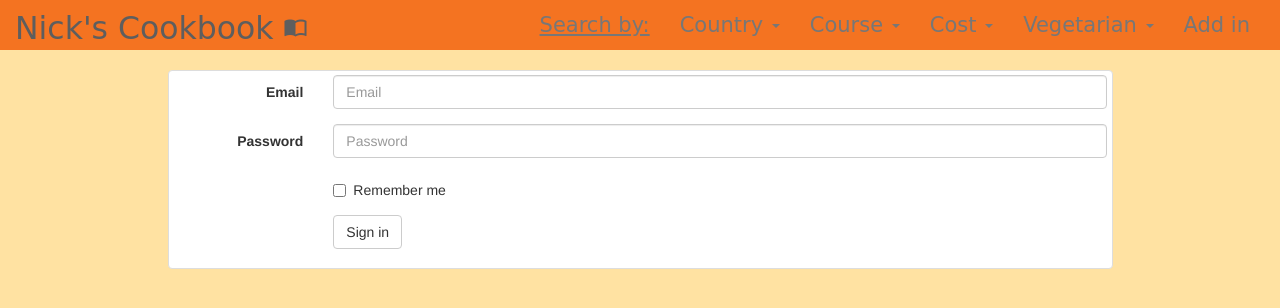
After one commit to nicktruel/cookbook, a Flask app: page /add_recipe in a window 1280 px wide. The commit adds this page. Shown: the top 308 px of the page. Run offline with Flask 2, Linux system fonts and the light colour scheme; some libraries are stand-ins or nearby versions; some web fonts are replaced.

Commit message:
Added add_recipe.html and app.py route for it

```diff
--- a/app.py
+++ b/app.py
@@ -95,6 +95,11 @@ def recipe_details(recipe_id):
 
 
 
+@app.route('/add_recipe')
+def add_recipe():
+    return render_template("add_recipe.html")
+
+
 if __name__ == '__main__':
     app.run(host=os.environ.get('IP'),
             port=int(os.environ.get('PORT')),
--- a/static/css/style.css
+++ b/static/css/style.css
@@ -131,3 +131,9 @@
 .rec-det{
     font-size: 1.5em;
 }
+
+
+/* add_recipe.html */
+.add-rec{
+    margin-top: 20px;
+}
--- /dev/null
+++ b/templates/add_recipe.html
@@ -0,0 +1,41 @@
+{% extends 'base.html' %}
+{% block content %}
+
+<div class="container add-rec">
+    <div class="row">
+        <div class="col-xs-12 col-md-10 col-md-offset-1 ">
+            <div class="thumbnail">
+                <form class="form-horizontal">
+                    <div class="form-group">
+                        <label for="inputEmail3" class="col-sm-2 control-label">Email</label>
+                        <div class="col-sm-10">
+                            <input type="email" class="form-control" id="inputEmail3" placeholder="Email">
+                        </div>
+                    </div>
+                    <div class="form-group">
+                        <label for="inputPassword3" class="col-sm-2 control-label">Password</label>
+                        <div class="col-sm-10">
+                            <input type="password" class="form-control" id="inputPassword3" placeholder="Password">
+                        </div>
+                    </div>
+                    <div class="form-group">
+                        <div class="col-sm-offset-2 col-sm-10">
+                            <div class="checkbox">
+                                <label>
+                                  <input type="checkbox"> Remember me
+                                </label>
+                            </div>
+                        </div>
+                    </div>
+                    <div class="form-group">
+                        <div class="col-sm-offset-2 col-sm-10">
+                            <button type="submit" class="btn btn-default">Sign in</button>
+                        </div>
+                    </div>
+                </form>
+            </div>
+        </div>
+    </div>
+</div>
+
+{% endblock %}
--- a/templates/base.html
+++ b/templates/base.html
@@ -70,7 +70,7 @@
                                 <li><a href="{{url_for('non_veg_recipes')}}">No</a></li>
                             </ul>
                         </li>
-                        <li><a href="#" data-toggle="modal" data-target="#exampleModal" data-whatever="@mdo">Log in</a></li>
+                        <li><a href="{{url_for('add_recipe')}}">Add in</a></li>
                     </ul>
                 </div>
                 <!-- /.navbar-collapse -->
@@ -82,32 +82,32 @@
 
 
 <!-- Modal -->
-<div class="modal fade" id="exampleModal" tabindex="-1" role="dialog" aria-labelledby="exampleModalLabel">
-  <div class="modal-dialog modal-lg" role="document">
-    <div class="modal-content">
-      <div class="modal-header">
-        <button type="button" class="close" data-dismiss="modal" aria-label="Close"><span aria-hidden="true">&times;</span></button>
-        <h4 class="modal-title" id="exampleModalLabel">Sign in</h4>
-      </div>
-      <div class="modal-body">
-        <form>
-          <div class="form-group">
-            <label for="recipient-name" class="control-label">Email:</label>
-            <input type="email" class="form-control" id="Email1" placeholder="Email">
-          </div>
-          <div class="form-group">
-            <label for="message-text" class="control-label">Password:</label>
-            <input type="password" class="form-control" id="Password1" placeholder="Password">
-          </div>
-        </form>
-      </div>
-      <div class="modal-footer">
-        <button type="button" class="btn btn-default" data-dismiss="modal">Cancel</button>
-        <button type="button" class="btn btn-primary">Log in</button>
-      </div>
-    </div>
-  </div>
-</div>
+<!--<div class="modal fade" id="exampleModal" tabindex="-1" role="dialog" aria-labelledby="exampleModalLabel">-->
+<!--  <div class="modal-dialog modal-lg" role="document">-->
+<!--    <div class="modal-content">-->
+<!--      <div class="modal-header">-->
+<!--        <button type="button" class="close" data-dismiss="modal" aria-label="Close"><span aria-hidden="true">&times;</span></button>-->
+<!--        <h4 class="modal-title" id="exampleModalLabel">Sign in</h4>-->
+<!--      </div>-->
+<!--      <div class="modal-body">-->
+<!--        <form>-->
+<!--          <div class="form-group">-->
+<!--            <label for="recipient-name" class="control-label">Email:</label>-->
+<!--            <input type="email" class="form-control" id="Email1" placeholder="Email">-->
+<!--          </div>-->
+<!--          <div class="form-group">-->
+<!--            <label for="message-text" class="control-label">Password:</label>-->
+<!--            <input type="password" class="form-control" id="Password1" placeholder="Password">-->
+<!--          </div>-->
+<!--        </form>-->
+<!--      </div>-->
+<!--      <div class="modal-footer">-->
+<!--        <button type="button" class="btn btn-default" data-dismiss="modal">Cancel</button>-->
+<!--        <button type="button" class="btn btn-primary">Log in</button>-->
+<!--      </div>-->
+<!--    </div>-->
+<!--  </div>-->
+<!--</div>-->
 
 
 <!-- Footer -->
```
Also changed, not shown: templates/home.html (+1 -9 lines), templates/recipe_details.html (+2 -23 lines).
